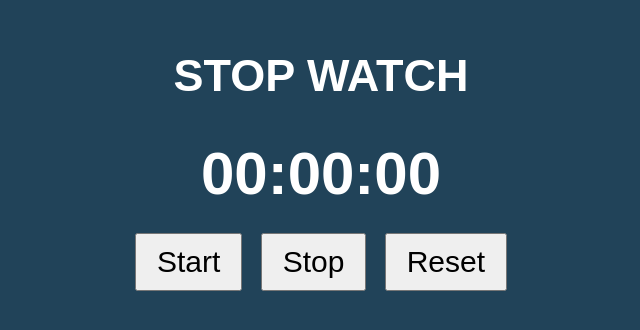
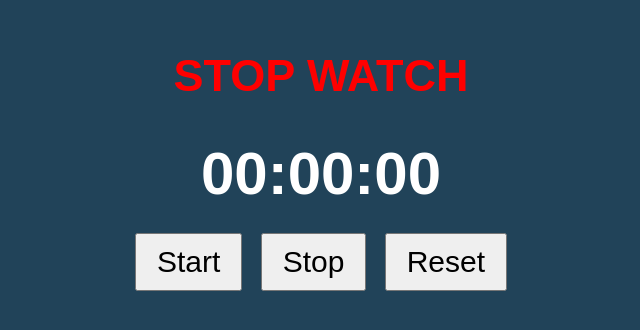
Before and after one commit to Bhargavi18-command/stopwatch, a plain HTML site: page index.html in a window 1280 px wide. Shown: the whole page, without its empty margins (319-959 px from the left). Drawn offline with Linux system fonts and the light colour scheme.

Commit message:
Update index.html

```diff
--- a/index.html
+++ b/index.html
@@ -24,12 +24,11 @@
             padding: 10px 20px;
             cursor: pointer;
         }
-        h2{
-            color:light green;}
+
     </style>
 </head>
 <body>
-    <h2>STOP WATCH</h2>
+    <h2 style="color:red">STOP WATCH</h2>
     <div id="timer">00:00:00</div>
     <button onclick="startTimer()">Start</button>
     <button onclick="stopTimer()">Stop</button>
```
